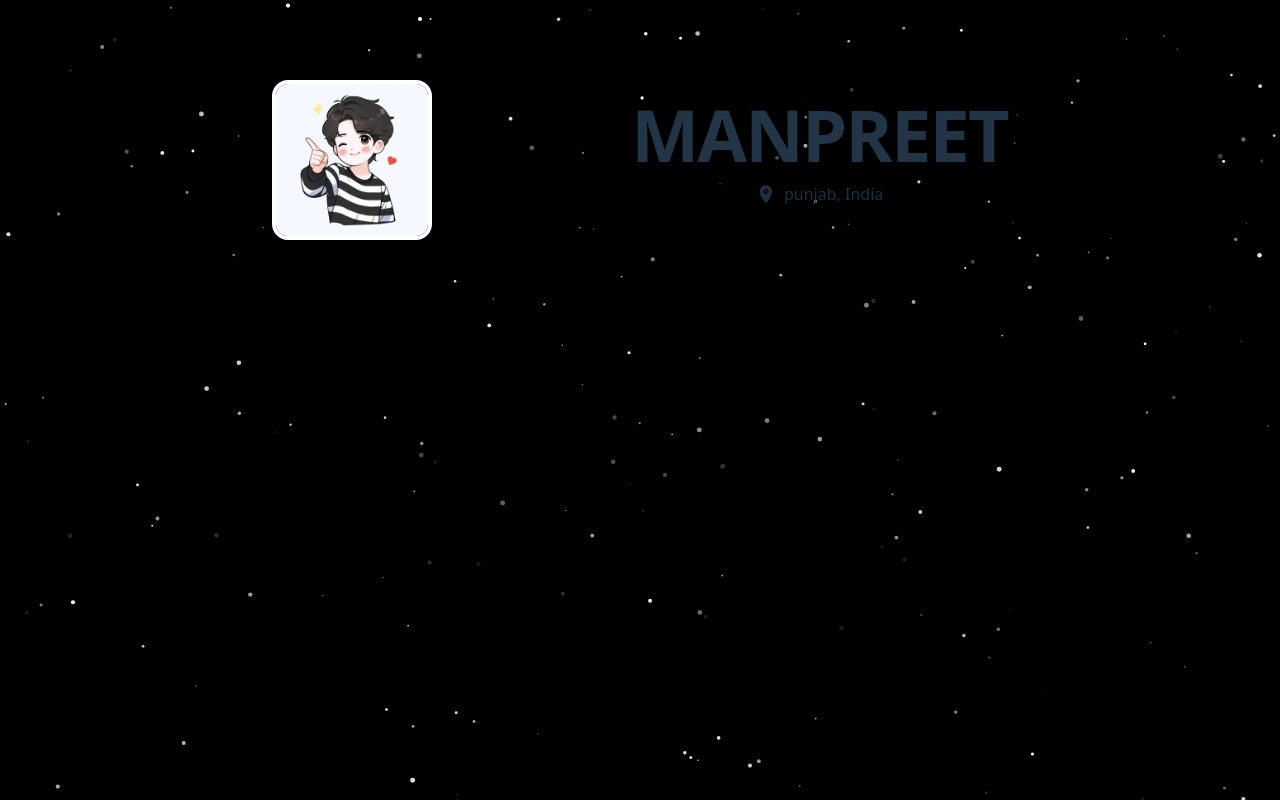
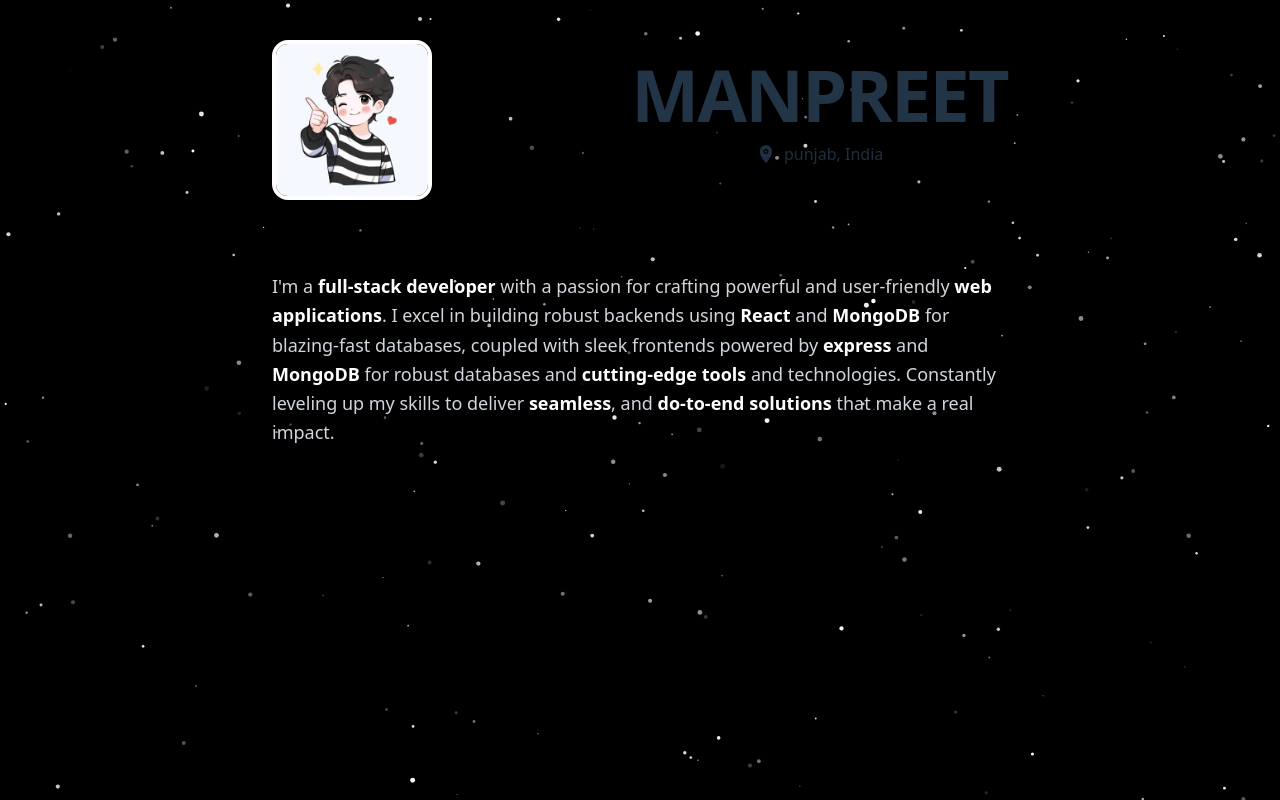
Before and after one commit to its-m4npreet/portfolio-org, a React (Vite) app in the folder frontend/: page / in a window 1280 px wide. Built offline with nearby package versions, Linux system fonts and the light colour scheme.

Commit message:
feat: add Bio component and update App layout

```diff
--- a/frontend/src/App.jsx
+++ b/frontend/src/App.jsx
@@ -1,13 +1,17 @@
 import './App.css'
 import TwinklingBackground from './components/TwinklingBackground'
 import Hero from './components/Hero'
+import Bio from './components/bio'
 
 function App() {
 
   return (
     <>
       <TwinklingBackground />
-      <Hero />
+      <div className='flex flex-col'>
+        <Hero />
+      <Bio />
+      </div>
     </>
   )
 }
--- a/frontend/src/components/bio.jsx
+++ b/frontend/src/components/bio.jsx
@@ -0,0 +1,25 @@
+export const Bio = () => {
+  return (
+    <div className="bio w-full md:my-8 px-4">
+      <p className="text-base md:text-lg leading-relaxed text-gray-300">
+        I'm a{" "}
+        <span className="text-white font-semibold">full-stack developer</span>{" "}
+        with a passion for crafting powerful and user-friendly{" "}
+        <span className="text-white font-semibold">web applications</span>. I excel in
+        building robust backends using{" "}
+        <span className="text-white font-semibold">React</span> and{" "}
+        <span className="text-white font-semibold">MongoDB</span> for blazing-fast databases,
+        coupled with sleek frontends powered by{" "}
+        <span className="text-white font-semibold">express</span> and{" "}
+        <span className="text-white font-semibold">MongoDB</span> for robust databases and{" "}
+        <span className="text-white font-semibold">cutting-edge tools</span> and technologies.
+        Constantly leveling up my skills to deliver{" "}
+        <span className="text-white font-semibold">seamless</span>, and{" "}
+        <span className="text-white font-semibold">do-to-end solutions</span> that make a real impact.
+      </p>
+
+    </div>
+  );
+};
+
+export default Bio;
--- a/frontend/src/components/hero.jsx
+++ b/frontend/src/components/hero.jsx
@@ -1,8 +1,8 @@
 import { IoLocation } from "react-icons/io5";
-const Hero = () => {
+export const Hero = () => {
   return (
     <>
-    <div className="header w-full flex flex-row justify-between items-center gap-6 my-12 md:my-20 px-4">
+    <div className="header w-full flex flex-row justify-between items-center gap-6 my-12 md:my-10 px-4">
       <div className="pfp w-32 h-32 sm:w-36 sm:h-36 md:w-40 md:h-40 rounded-2xl overflow-hidden border-4 border-white shadow-lg shrink-0">
         <img src="p1.jpg" alt="pfp" className="w-full h-full object-cover" />
       </div>
```
